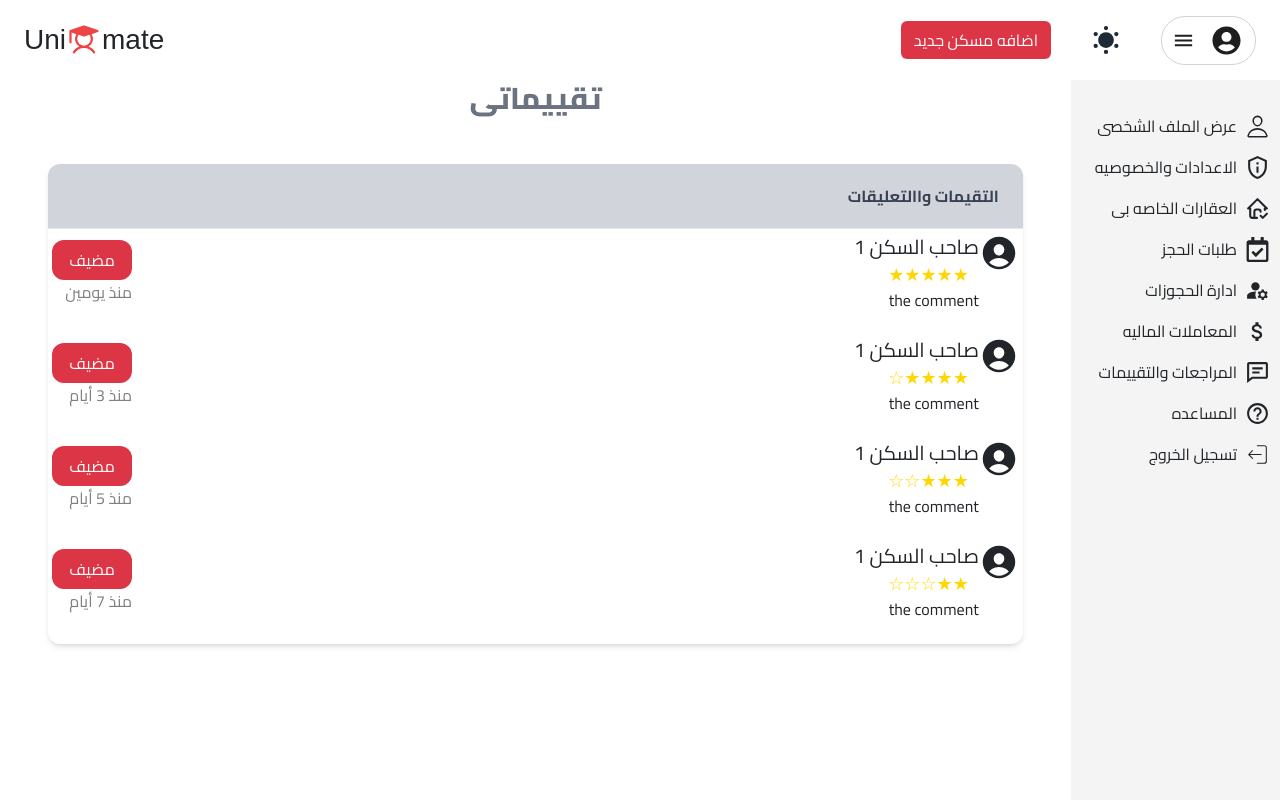
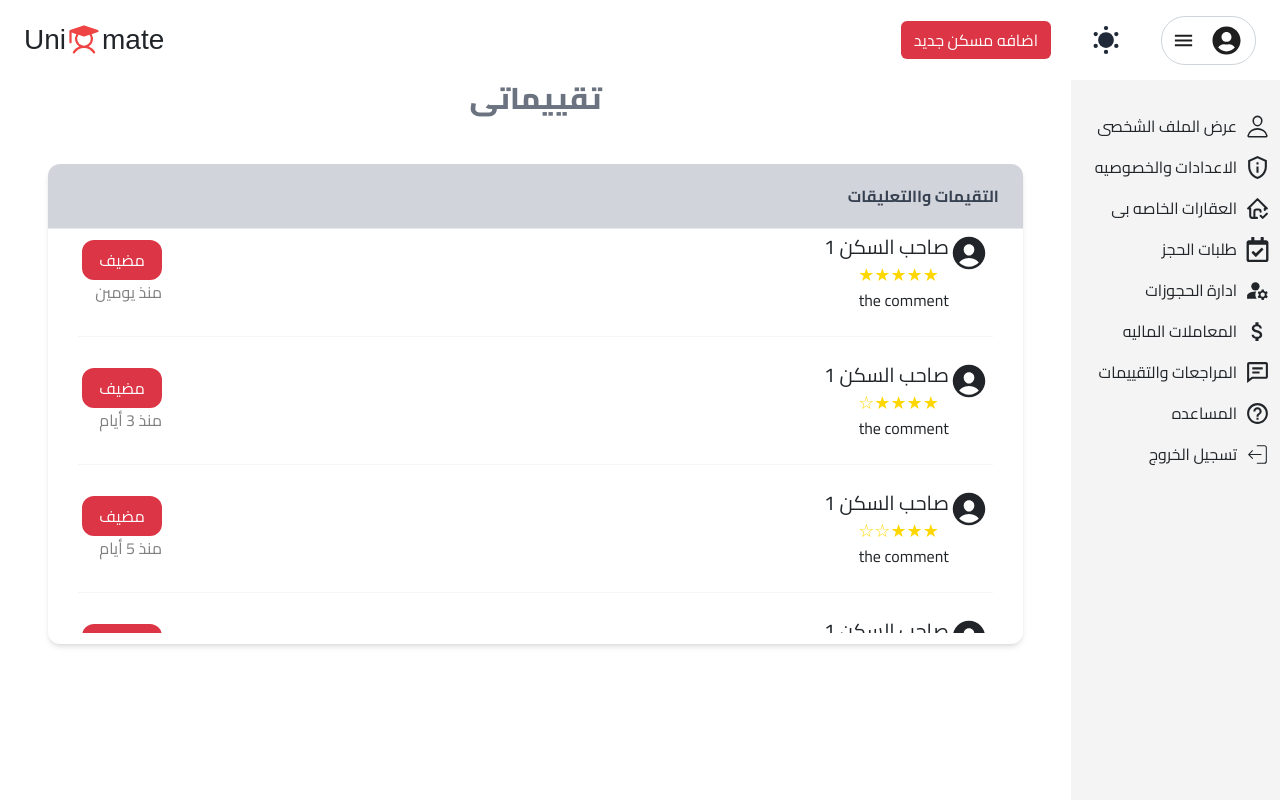
Before and after one commit to Mahmoud-Abd-Elrazek/Unimate, a React (Vite) app: page /auther/personalreviews in a window 1280 px wide. Shown: the top 800 px of the page. Built offline with nearby package versions, Linux system fonts and the light colour scheme; a web font is replaced by a local one.

Commit message:
Update authour pages

```diff
--- a/package.json
+++ b/package.json
@@ -35,6 +35,7 @@
     "react-router-dom": "^7.3.0",
     "swiper": "^11.2.6",
     "tailwind-merge": "^3.2.0",
+    "tailwind-scrollbar-hide": "^2.0.0",
     "zod": "^3.24.2",
     "zustand": "^5.0.3"
   },
--- a/src/index.css
+++ b/src/index.css
@@ -1,11 +1,13 @@
 @tailwind base;
 @tailwind components;
 @tailwind utilities;
-*{
+
+* {
     font-family: "Cairo", sans-serif;
 
 }
-.IconSize{
+
+.IconSize {
     font-size: 1.5rem;
     @apply w-[25px];
     @apply h-[25px];
@@ -13,25 +15,26 @@
 
 
 }
-.logo
-{
+
+.logo {
     @apply w-[150px];
     @apply h-[3rem];
 }
-.MainColorText
-{
+
+.MainColorText {
     color: #DC3545;
 }
-.MainColorBG
-{
+
+.MainColorBG {
     background-color: #DC3545;
     transition: .3s ease-in-out;
 }
-.MainColorBG:hover
-{
+
+.MainColorBG:hover {
     background-color: #ff0019;
 }
-.InputStyle{
+
+.InputStyle {
     @apply w-full;
     @apply h-[3rem];
     @apply border-2;
@@ -39,39 +42,66 @@
     @apply p-2;
     @apply rounded-md;
 }
-.ErrorMessage
-{
+
+.ErrorMessage {
     @apply text-red-600;
 }
-.BODY{
+
+.BODY {
     /* @apply mt-[5rem]; */
     @apply py-[5rem];
 }
-.CenterCol
-{
+
+.CenterCol {
     @apply flex;
     @apply flex-col;
     @apply justify-center;
     @apply items-center;
     @apply w-full;
 }
+
 @keyframes slideShow {
-    0% { opacity: 0; }
-    10% { opacity: 1; }
-    30% { opacity: 1; }
-    40% { opacity: 0; }
-    100% { opacity: 0; }
-  }
+    0% {
+        opacity: 0;
+    }
 
-  .hero-slide {
+    10% {
+        opacity: 1;
+    }
+
+    30% {
+        opacity: 1;
+    }
+
+    40% {
+        opacity: 0;
+    }
+
+    100% {
+        opacity: 0;
+    }
+}
+
+.hero-slide {
     @apply absolute inset-0 bg-cover bg-center transition-opacity duration-1000;
     animation: slideShow 24s infinite;
-  }
+}
 
-  .hero-slide:nth-child(1) { animation-delay: 0s; }
-  .hero-slide:nth-child(2) { animation-delay: 6s; }
-  .hero-slide:nth-child(3) { animation-delay: 12s; }
-  .hero-slide:nth-child(4) { animation-delay: 18s; }
+.hero-slide:nth-child(1) {
+    animation-delay: 0s;
+}
+
+.hero-slide:nth-child(2) {
+    animation-delay: 6s;
+}
+
+.hero-slide:nth-child(3) {
+    animation-delay: 12s;
+}
+
+.hero-slide:nth-child(4) {
+    animation-delay: 18s;
+}
 
 /* .CardHover{
     @apply transition-all;
@@ -80,7 +110,17 @@
 .hover-effect:hover {
     background-color: #4B5563;
 } */
- /* .Page
+/* .Page
  {
     @apply mt-20;
  } */
+.scrollbar-hide::-webkit-scrollbar {
+    display: none;
+}
+
+.scrollbar-hide {
+    -ms-overflow-style: none;
+    /* IE and Edge */
+    scrollbar-width: none;
+    /* Firefox */
+}
--- a/src/pages/My_reservations/My_reservations.tsx
+++ b/src/pages/My_reservations/My_reservations.tsx
@@ -40,14 +40,14 @@ export default function My_reservations() {
 
         <div className="overflow-x-auto rounded-xl shadow-md ">
       <table className="min-w-full text-right border-collapse">
-        <thead>
+        <thead className="text-center">
           <tr className="bg-gray-300 text-gray-700">
             <th className="py-3 px-4 ">الحالة</th>
             <th className="py-3 px-4">تاريخ الحجز</th>
             <th className="py-3 px-4">مكان الإقامة</th>
           </tr>
         </thead>
-        <tbody>
+        <tbody className="text-center">
           {bookings.map((booking, index) => (
               <tr key={index} className="border-b border-gray-200">
               <td className="py-2 px-4">
@@ -55,8 +55,8 @@ export default function My_reservations() {
                   {booking.status}
                 </span>
               </td>
+              <td className="py-2 px-4">{booking.date}</td>
               <td className="py-2 px-4">{booking.location}</td>
-              <td className="py-2 px-4">{booking.date}</td>
             </tr>
           ))}
         </tbody>
--- a/src/pages/Personal_Reviews/Personal_Reviews.tsx
+++ b/src/pages/Personal_Reviews/Personal_Reviews.tsx
@@ -5,18 +5,27 @@ export default function Personal_Reviews() {
     <div className="flex flex-col justify-center items-center ">
       <h1 className="text-3xl font-extrabold text-gray-500">تقييماتى</h1>
       <div className="p-5 w-full">
-        <div className="overflow-x-auto rounded-xl shadow-md w-full min-h-[30rem]">
-          <table className="w-full text-right border-collapse">
-            <thead className="h-[4rem]">
-              <tr className="bg-gray-300 text-gray-700">
+        <div className="overflow-x-auto rounded-xl shadow-md w-full min-h-[30rem] ">
+          <table className="w-full text-right border-collapse ">
+            <thead className="h-[4rem] ">
+              <tr className="bg-gray-300 text-gray-700 ">
                 <th className="px-4 py-2 border-b">التقيمات واالتعليقات</th>
               </tr>
             </thead>
-            <tbody className=" flex flex-col gap-4 mt-1">
-            <RatingComponent rating={5} timeAgo="يومين" />
-            <RatingComponent rating={4} timeAgo="3 أيام" />
-            <RatingComponent rating={3} timeAgo="5 أيام" />
-            <RatingComponent rating={2} timeAgo="7 أيام" />
+            <tbody className="flex flex-col gap-4 mt-1 max-h-[400px] overflow-y-auto scrollbar-hide pl-[30px] pr-[30px]">
+              <RatingComponent rating={5} timeAgo="يومين" />
+              <hr className="w-full border-t border-gray-300" />
+              <RatingComponent rating={4} timeAgo="3 أيام" />
+              <hr className="w-full border-t border-gray-300" />
+              <RatingComponent rating={3} timeAgo="5 أيام" />
+              <hr className="w-full border-t border-gray-300" />
+              <RatingComponent rating={2} timeAgo="7 أيام" />
+              <hr className="w-full border-t border-gray-300" />
+              <RatingComponent rating={2} timeAgo="7 أيام" />
+              <hr className="w-full border-t border-gray-300" />
+              <RatingComponent rating={2} timeAgo="7 أيام" />
+              <hr className="w-full border-t border-gray-300" />
+              <RatingComponent rating={2} timeAgo="7 أيام" />
             </tbody>
           </table>
         </div>
--- a/tailwind.config.js
+++ b/tailwind.config.js
@@ -26,5 +26,7 @@ module.exports = {
       },
     },
   },
-  plugins: [],
+  plugins: [
+    require('tailwind-scrollbar-hide')
+  ],
 }
```
Also changed, not shown: 1 other file (tests, documents, lock files or other folders).
